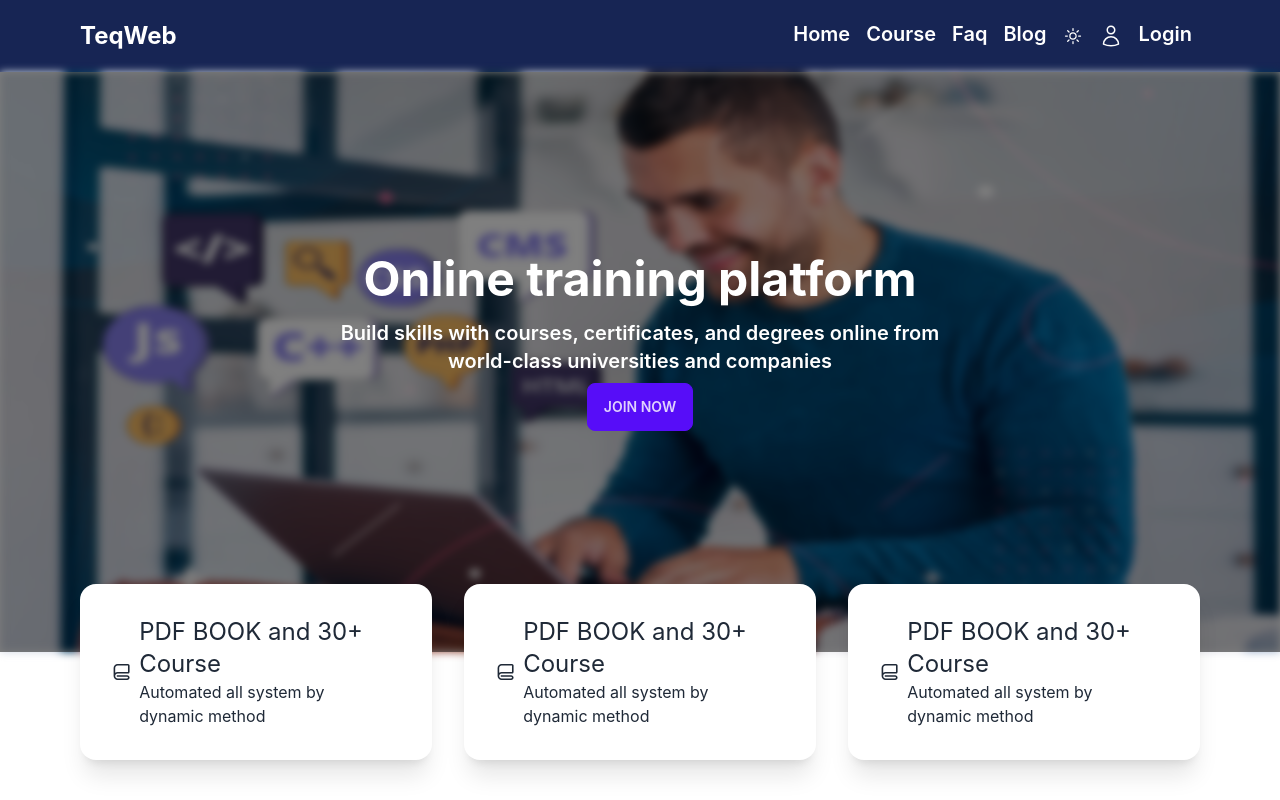
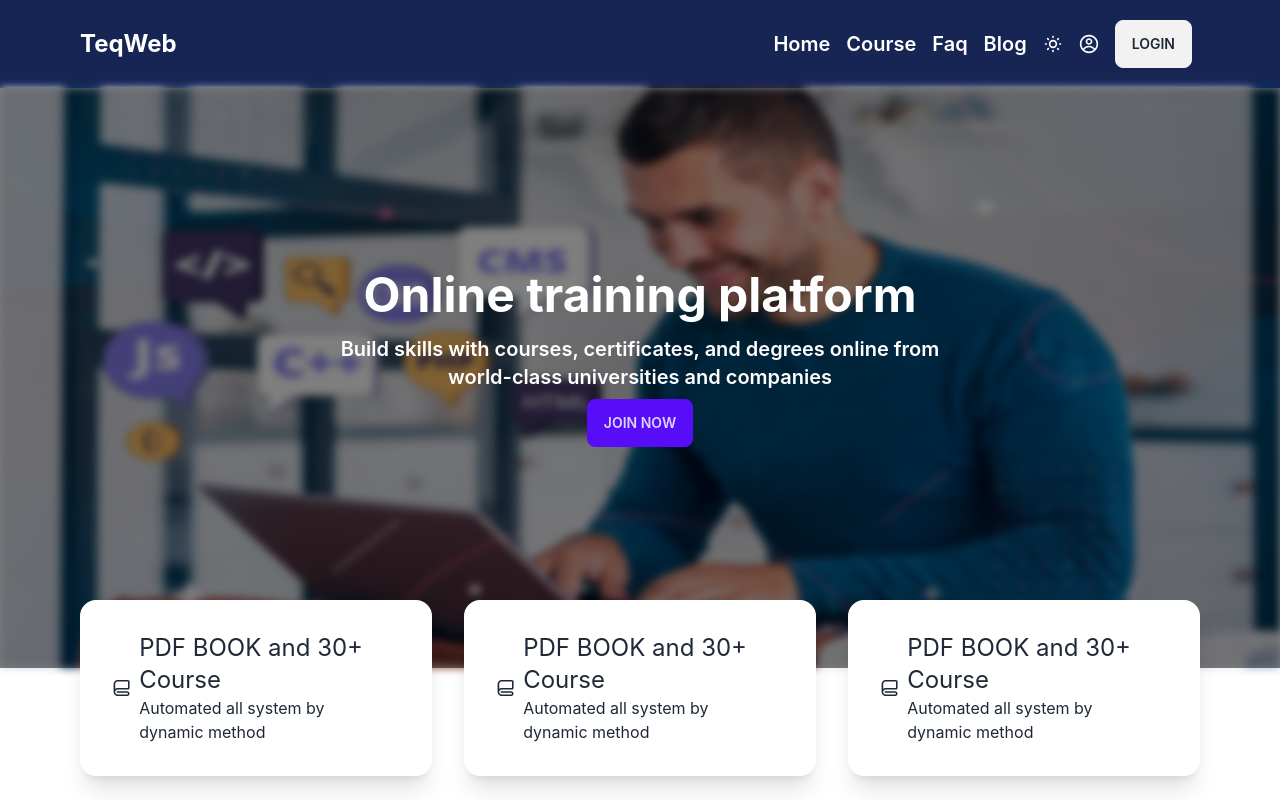
Before and after one commit to Debos602/Tech-web-, a React (Create React App) app: page / in a window 1280 px wide. Shown: the top 800 px of the page. Built offline with nearby package versions, Linux system fonts and the light colour scheme; no server answers.

Commit message:
Authentication

```diff
--- a/package.json
+++ b/package.json
@@ -10,6 +10,7 @@
     "firebase": "^9.23.0",
     "react": "^18.2.0",
     "react-dom": "^18.2.0",
+    "react-hot-toast": "^2.4.1",
     "react-icons": "^4.10.1",
     "react-router-dom": "^6.14.0",
     "react-scripts": "5.0.1",
--- a/src/Component/Header/Header.js
+++ b/src/Component/Header/Header.js
@@ -1,15 +1,28 @@
-import React from "react";
+import React, { useContext } from "react";
 import { Link } from "react-router-dom";
-import { HiOutlineSun } from "react-icons/hi2";
+import { HiOutlineSun } from "react-icons/hi";
+import { AuthContext } from "../../Context/AuthProvider/AuthProvider";
+import { CgProfile } from "react-icons/cg";
 
 const Header = () => {
+	const { user, logOut } = useContext(AuthContext);
+
+	const handleLogOut = async () => {
+		try {
+			await logOut();
+		} catch (error) {
+			console.error(error);
+		}
+	};
+
 	return (
 		<div className="bg-blue-950">
-			<div className="flex justify-between container mx-auto px-20 py-5 text-white">
-				<li className="text-2xl font-bold list-none">
+			<div className="container mx-auto px-20 py-5 text-white">
+				<ul className="flex justify-between items-center">
+					<li className="text-2xl font-bold">
 						<Link to="/">TeqWeb</Link>
 					</li>
-				<ul className="flex">
+					<ul className="flex items-center">
 						<li className="px-2 text-xl font-semibold">
 							<Link to="/">Home</Link>
 						</li>
@@ -22,33 +35,40 @@ const Header = () => {
 						<li className="px-2 text-xl font-semibold">
 							<Link to="/blog">Blog</Link>
 						</li>
-					<li className="px-2 text-xl font-semibold flex justify-center items-center">
+						<li className="px-2 text-xl font-semibold flex items-center">
 							<Link to="/">
 								<HiOutlineSun />
 							</Link>
 						</li>
-
-					<li className="px-2 text-xl font-semibold flex justify-center items-center">
+						<li className="px-2 text-xl font-semibold flex items-center">
 							<Link to="/">
-							<svg
-								xmlns="http://www.w3.org/2000/svg"
-								fill="none"
-								viewBox="0 0 24 24"
-								strokeWidth={1.5}
-								stroke="currentColor"
-								className="w-6 h-6"
-							>
-								<path
-									strokeLinecap="round"
-									strokeLinejoin="round"
-									d="M15.75 6a3.75 3.75 0 11-7.5 0 3.75 3.75 0 017.5 0zM4.501 20.118a7.5 7.5 0 0114.998 0A17.933 17.933 0 0112 21.75c-2.676 0-5.216-.584-7.499-1.632z"
+								{user?.email ? (
+									<img
+										className="rounded-full"
+										style={{ height: 40, width: 40 }}
+										title={user.displayName}
+										src={user.photoURL}
+										alt=""
 									/>
-							</svg>
+								) : (
+									<CgProfile />
+								)}
 							</Link>
 						</li>
 						<li className="px-2 text-xl font-semibold">
-						<Link to="/login">Login</Link>
+							{user?.email ? (
+								(
+									<button className="btn" onClick={handleLogOut}>
+										Log out
+									</button>
+								) || <span>{user.email}</span>
+							) : (
+								<Link to="/login" className="btn">
+									Login
+								</Link>
+							)}
 						</li>
+					</ul>
 				</ul>
 			</div>
 		</div>
--- a/src/Component/Login/Login.js
+++ b/src/Component/Login/Login.js
@@ -1,7 +1,60 @@
-import React from "react";
-import { Link } from "react-router-dom";
+import React, { useContext, useState } from "react";
+import { Link, useLocation, useNavigate } from "react-router-dom";
+import { AuthContext } from "../../Context/AuthProvider/AuthProvider";
 
 const Login = () => {
+	const { handleEmailSignIn, googleSignIn, githubSignIn } =
+		useContext(AuthContext);
+	const [error, setError] = useState("");
+	const navigate = useNavigate();
+	const location = useLocation();
+
+	const from = location?.state?.from?.pathname || "/";
+
+	const handleSubmit = (event) => {
+		event.preventDefault();
+		const form = event.target;
+		const email = form.emails.value;
+		const password = form.passwords.value;
+		console.log(email, password);
+		handleEmailSignIn(email, password)
+			.then((result) => {
+				const user = result.user;
+				console.log(user);
+				form.reset();
+				navigate(from, { replace: true });
+				// if (user?.emailVerified) {
+				// 	navigate(from, { replace: true });
+				// } else {
+				// 	setError("Your email is not verified. Please verify your email.");
+				// }
+			})
+			.catch((error) => {
+				console.log(error);
+				setError("Wrong Email or Password");
+			});
+	};
+	const signInWithGoogle = (event) => {
+		event.preventDefault();
+		googleSignIn()
+			.then((result) => {
+				const user = result.user;
+				console.log(user);
+				navigate("/");
+			})
+			.catch((error) => console.log(error));
+	};
+
+	const signInWithGithub = (event) => {
+		event.preventDefault();
+		githubSignIn()
+			.then((result) => {
+				const user = result.user;
+				console.log(user);
+				navigate("/");
+			})
+			.catch((error) => console.log(error));
+	};
 	return (
 		<div className="bg-indigo-950 py-10">
 			<div className="container mx-auto">
@@ -9,7 +62,7 @@ const Login = () => {
 					<div className="card w-full md:w-2/5 mx-auto glass">
 						<div className="card-body text-white">
 							<h2 className="text-2xl font-bold">LOGIN</h2>
-							<form className="">
+							<form onSubmit={handleSubmit} className="">
 								<label className="text-2xl flex" htmlFor="login">
 									Email
 								</label>
@@ -39,7 +92,7 @@ const Login = () => {
 								>
 									Sign In
 								</button>
-								{/* {error && <p className="text-red-500 font-bold">{error}</p>} */}
+								{error && <p className="text-red-500 font-bold">{error}</p>}
 							</form>
 
 							<Link
@@ -53,13 +106,13 @@ const Login = () => {
 								<span>Or, Login With</span>
 							</p>
 							<button
-								// onClick={signInWithGoogle}
+								onClick={signInWithGoogle}
 								className="btn bg-indigo-300 text-xl w-3/4 mx-auto my-2"
 							>
 								Google
 							</button>
 							<button
-								// onClick={signInWithGithub}
+								onClick={signInWithGithub}
 								className="btn bg-indigo-300  text-xl w-3/4 mx-auto my-2"
 							>
 								Github
--- a/src/Component/Register/Register.js
+++ b/src/Component/Register/Register.js
@@ -1,7 +1,69 @@
-import React from "react";
-import { Link } from "react-router-dom";
+import React, { useContext, useState } from "react";
+import { Link, useNavigate } from "react-router-dom";
+import { AuthContext } from "../../Context/AuthProvider/AuthProvider";
+import { toast } from "react-hot-toast";
 
 const Register = () => {
+	const { createUser, updateUserData, verifyEmail, logOut } =
+		useContext(AuthContext);
+	const [confirmPassword, setConfirmPassword] = useState("");
+	const [error, setError] = useState(null);
+	const navigate = useNavigate();
+
+	const handleEmailPassword = (event) => {
+		event.preventDefault();
+		// console.log(event.target.form.email.value);
+		const form = event.target;
+		const name = form.name.value;
+		const photo = form.photoURL.value;
+		const email = form.email.value;
+		const password = form.password.value;
+
+		if (password !== confirmPassword) {
+			setError("Password Does not match");
+			return;
+		}
+
+		createUser(email, password)
+			.then((result) => {
+				const user = result.user;
+				handleUpdateUserData(name, photo);
+				// handleEmailVerification();
+				navigate("/login");
+				handleLogOut();
+				console.log(user);
+				form.reset();
+				setConfirmPassword("");
+				toast.success("Please verify your email address");
+			})
+			.catch((error) => {
+				console.log(error);
+			});
+	};
+
+	const handleUpdateUserData = (name, photoURL) => {
+		const profile = {
+			displayName: name,
+			photoURL: photoURL,
+		};
+		updateUserData(profile)
+			.then(() => {})
+			.catch((error) => console.log(error));
+	};
+
+	// const handleEmailVerification = () => {
+	// 	verifyEmail()
+	// 		.then(() => {})
+
+	// 		.catch((error) => console.error(error));
+	// };
+	const handleLogOut = async () => {
+		try {
+			await logOut();
+		} catch (error) {
+			console.error(error);
+		}
+	};
 	return (
 		<div className="bg-indigo-950 py-10">
 			<div className="container mx-auto  ">
@@ -9,7 +71,7 @@ const Register = () => {
 					<div className="card w-full md:w-2/5 mx-auto glass p-3">
 						<div className="card-body text-white">
 							<h2 className="text-2xl font-bold">Register</h2>
-							<form className="">
+							<form onSubmit={handleEmailPassword} className="">
 								<div>
 									<label className="text-2xl flex" htmlFor="name">
 										Username
@@ -75,11 +137,11 @@ const Register = () => {
 										id="confirmPasswords"
 										name="confirmPasswords"
 										placeholder="Confirm your password"
-										// value={confirmPassword}
-										// onChange={(event) => setConfirmPassword(event.target.value)}
+										value={confirmPassword}
+										onChange={(event) => setConfirmPassword(event.target.value)}
 									/>
 								</>
-								{/* <p className="text-orange text-2xl">{error}</p> */}
+								<p className="text-orange text-2xl">{error}</p>
 								<button
 									className="btn bg-indigo-400 border-0 text-xl w-full my-2"
 									type="submit"
--- /dev/null
+++ b/src/Component/Router/PrivateRoute/PrivateRoute.js
@@ -0,0 +1,19 @@
+import React, { useContext } from "react";
+import { AuthContext } from "../../../Context/AuthProvider/AuthProvider";
+import { Navigate, useLocation } from "react-router-dom";
+
+const PrivateRoute = ({ children }) => {
+	const { user, loading } = useContext(AuthContext);
+	const location = useLocation();
+
+	if (loading) {
+		return <p className="text-green">Loading......</p>;
+	}
+
+	if (!user) {
+		return <Navigate to="/login" state={{ from: location }} replace></Navigate>;
+	}
+	return children;
+};
+
+export default PrivateRoute;
--- a/src/Component/Router/Router.js
+++ b/src/Component/Router/Router.js
@@ -8,6 +8,7 @@ import Register from "../Register/Register";
 import ResetPassword from "../ResetPassword/ResetPassword";
 import ErrorPage from "../ErrorPage/ErrorPage";
 import Course from "../Course/Course";
+import PrivateRoute from "./PrivateRoute/PrivateRoute";
 
 export const router = createBrowserRouter([
 	{
@@ -20,7 +21,11 @@ export const router = createBrowserRouter([
 			},
 			{
 				path: "/course",
-				element: <Course></Course>,
+				element: (
+					<PrivateRoute>
+						<Course></Course>
+					</PrivateRoute>
+				),
 			},
 			{
 				path: "/faq",
--- a/src/Component/SliderSection/SliderSection.js
+++ b/src/Component/SliderSection/SliderSection.js
@@ -20,18 +20,18 @@ const SliderSection = () => {
 		{ id: 6, img: `${Image5}`, name: "Aralsaln" },
 		{ id: 7, img: `${Image6}`, name: "Robert" },
 	];
-	const slidesPerView = window.innerWidth < 768 ? 2 : 3;
+	const slidesPerView = window.innerWidth < 768 ? 2 : 4;
 
 	return (
-		<div className="container mx-auto py-16">
+		<div className="container mx-auto py-16 px-20">
 			<h1 className="text-center text-5xl font-semibold text-sky-800 my-9">
 				Community Experts
 			</h1>
 			<Swiper
 				spaceBetween={50}
 				slidesPerView={slidesPerView}
-				onSlideChange={() => console.log("slide change")}
-				onSwiper={(swiper) => console.log(swiper)}
+				// onSlideChange={() => console.log("slide change")}
+				// onSwiper={(swiper) => console.log(swiper)}
 			>
 				{allData.map((data) => (
 					<SwiperSlide key={data.id}>
--- a/src/Context/AuthProvider/AuthProvider.js
+++ b/src/Context/AuthProvider/AuthProvider.js
@@ -20,7 +20,7 @@ const githubProvider = new GithubAuthProvider();
 const auth = getAuth(app);
 
 const AuthProvider = ({ children }) => {
-	const [user, setUser] = useState();
+	const [user, setUser] = useState("");
 	const [loading, setLoading] = useState(true);
 
 	const createUser = (email, password) => {
@@ -59,9 +59,10 @@ const AuthProvider = ({ children }) => {
 
 	useEffect(() => {
 		const unSubscribe = onAuthStateChanged(auth, (currentUser) => {
-			if (currentUser == null || currentUser.emailVerified) {
-				setUser(currentUser);
-			}
+			// if (currentUser == null || currentUser.emailVerified) {
+			// 	setUser(currentUser);
+			// }
+			setUser(currentUser);
 			setLoading(false);
 		});
 		return () => {
--- a/src/index.js
+++ b/src/index.js
@@ -1,14 +1,17 @@
-import React from 'react';
-import ReactDOM from 'react-dom/client';
-import './index.css';
-import App from './App';
-import reportWebVitals from './reportWebVitals';
+import React from "react";
+import ReactDOM from "react-dom/client";
+import "./index.css";
+import App from "./App";
+import reportWebVitals from "./reportWebVitals";
+import AuthProvider from "./Context/AuthProvider/AuthProvider";
 
-const root = ReactDOM.createRoot(document.getElementById('root'));
+const root = ReactDOM.createRoot(document.getElementById("root"));
 root.render(
-  <React.StrictMode>
-    <App />
-  </React.StrictMode>
+	<React.StrictMode>
+		<AuthProvider>
+			<App />
+		</AuthProvider>
+	</React.StrictMode>
 );
 
 // If you want to start measuring performance in your app, pass a function
```
Also changed, not shown: 1 other file (tests, documents, lock files or other folders). Lines whose indentation alone changed are shown as unchanged.
